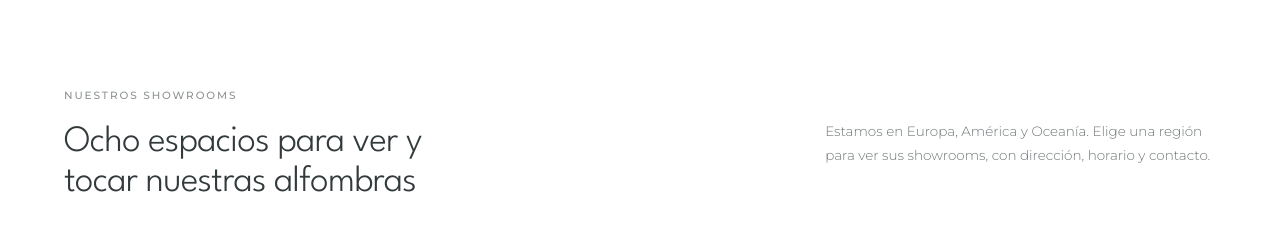
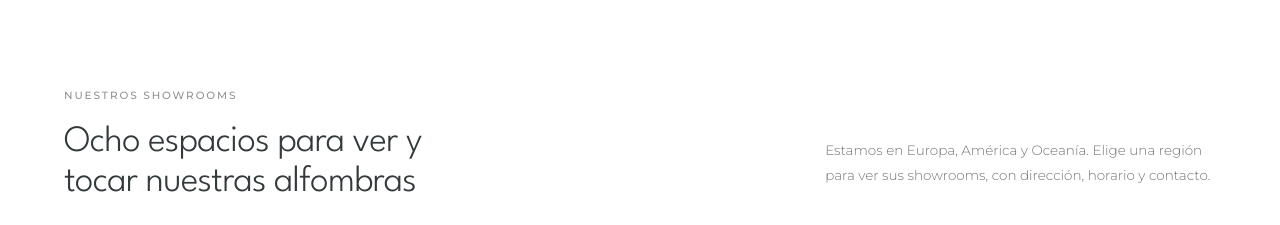
Before and after one commit to anarols/rols-showrooms-2026, a plain HTML site: page rols-showrooms-2026-op5-pie.html in a window 1280 px wide. Shown: the part 768-993 px from the top of the page. Drawn offline with Linux system fonts and the light colour scheme.

Commit message:
Showrooms: párrafo del listado centrado en vertical con el título
Co-Authored-By: Claude Fable 5.1 <noreply@anthropic.com>

```diff
--- a/rols-showrooms-2026-op5-pie.html
+++ b/rols-showrooms-2026-op5-pie.html
@@ -278,14 +278,15 @@
   .card .nm{ font-family:var(--display); font-size:15.5px; letter-spacing:.01em; margin-top:14px; }
   .card .fmts{ display:flex; flex-wrap:wrap; gap:5px; margin-top:8px; }
   .card .fmts .tag{ font-size:9px; padding:3px 6px; }
-  /* cabecera de listado: eyebrow arriba; título y párrafo en la misma fila, alineados por arriba */
-  .libTop{ display:grid; grid-template-columns:minmax(0,1fr); column-gap:40px; }
+  /* cabecera de listado: eyebrow arriba; título y párrafo en la misma fila, centrados en vertical */
+  .libTop{ display:grid; grid-template-columns:minmax(0,1fr); gap:18px 40px; }
   .libTop > div{ display:contents; }
+  .libTop .eyebrow + h2{ margin-top:0; } /* el hueco eyebrow→título lo pone el row-gap */
   .libTop .eyebrow, .libTop h2{ grid-column:1; }
-  .libTop .body{ grid-column:1; margin-top:20px; }
+  .libTop .body{ grid-column:1; margin-top:2px; }
   @media (min-width:900px){
     .libTop{ grid-template-columns:auto minmax(0,1fr); }
-    .libTop .body{ grid-column:2; grid-row:2; align-self:start; justify-self:end; margin-top:14px; } /* 18px del margen del h2 menos 4px de interlineado */
+    .libTop .body{ grid-column:2; grid-row:2; align-self:center; justify-self:end; margin-top:0; }
   }
 
   /* ---------- banda ---------- */
```
